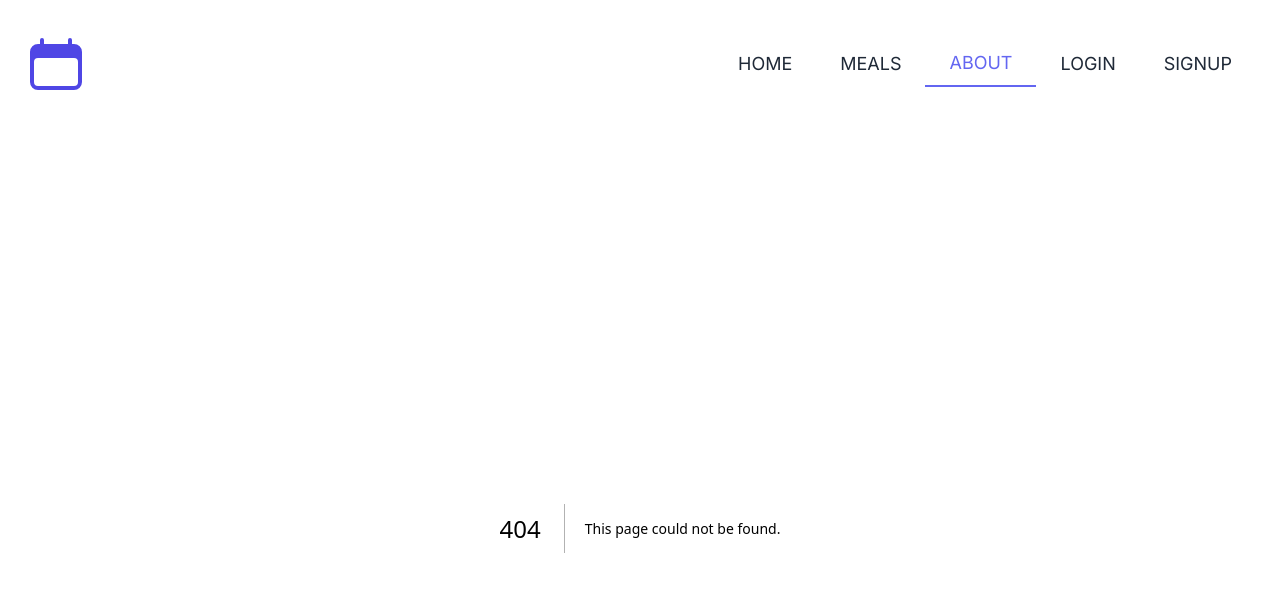
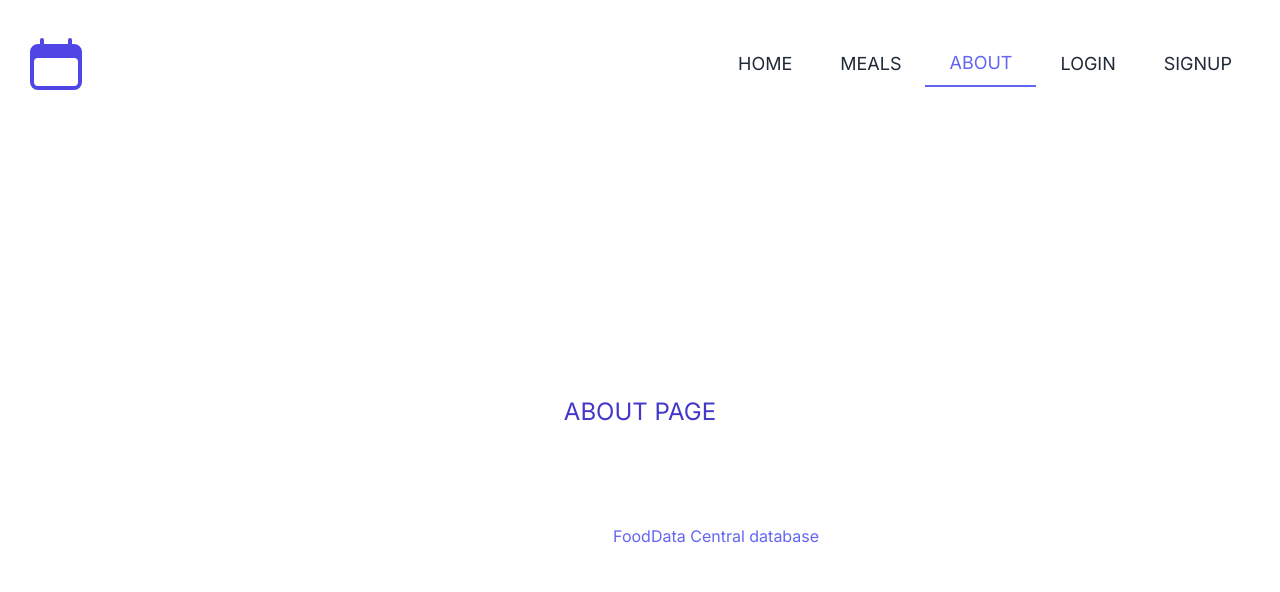
Before and after one commit to HikariLight/Meal-Planner, a Next.js app: page /about in a window 1280 px wide. Before the commit this address had no page. Shown: the top 592 px of the page. Built offline with nearby package versions, Linux system fonts and the light colour scheme.

Commit message:
Added about page

```diff
--- a/src/app/Navbar.js
+++ b/src/app/Navbar.js
@@ -9,7 +9,7 @@ export default function Navbar() {
     const routes = [
         { name: null, label: "Home", path: "/", active: false },
         { name: "meal", label: "Meals", path: "/meal", active: false },
-        { name: "about", label: "About", path: "#", active: false },
+        { name: "about", label: "About", path: "/about", active: false },
         { name: "login", label: "Login", path: "#", active: false },
         { name: "signup", label: "Signup", path: "#", active: false },
     ]
--- /dev/null
+++ b/src/app/about/page.js
@@ -0,0 +1,31 @@
+export default function AboutPage() {
+    return (
+        <div className="text-white">
+            <h1 className="text-2xl text-center uppercase my-2 text-indigo-700 dark:text-indigo-500">
+                About Page
+            </h1>
+            <ul className="flex flex-col space-y-2">
+                <li>Meal Planner was made using NextJS 13 and Supabase</li>
+                <li>
+                    The main goal is to be able to make conscious and educated
+                    decisions about one's eating habits and diet, by being able
+                    to create the meals one eats throughout the week and
+                    visualising their nutritional data when aggregated.
+                </li>
+                <li>
+                    All the nutritional data comes from the United States
+                    Department of Agriculture's{" "}
+                    <span>
+                        <a
+                            className="text-indigo-500"
+                            href="https://fdc.nal.usda.gov/api-guide.html"
+                        >
+                            FoodData Central database
+                        </a>
+                    </span>
+                    .
+                </li>
+            </ul>
+        </div>
+    )
+}
```
